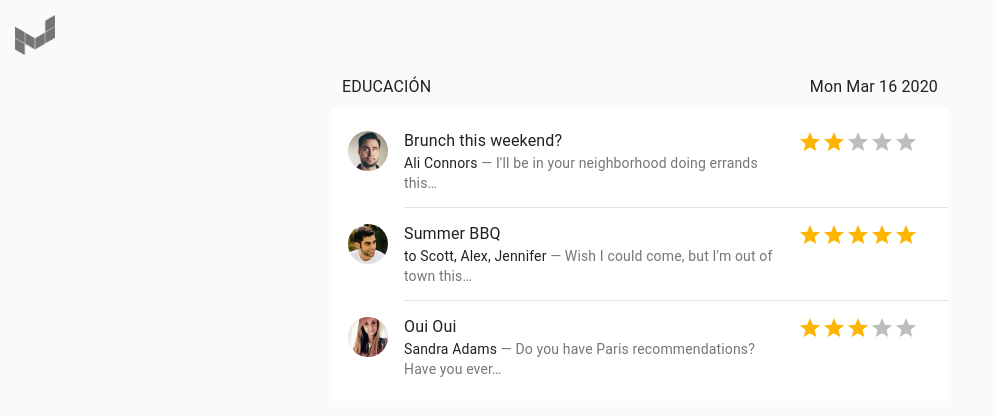
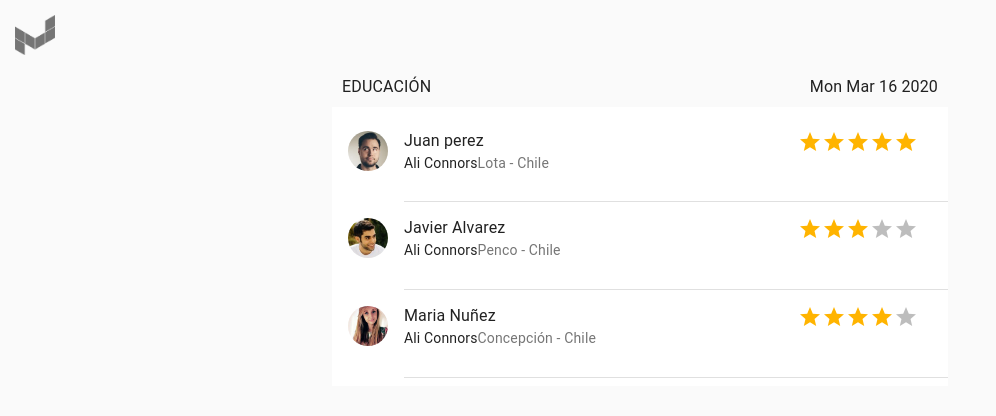
Before and after one commit to Sistema-profesionales/frontend-sistema-profesionales, a React (Create React App) app: page /listProfessionals in a window 1280 px wide. Shown: the top 416 px of the page, without its empty margins (0-996 px from the left). Built offline with nearby package versions, Linux system fonts and the light colour scheme; no server answers.

Commit message:
working with react context and hooks

```diff
--- a/src/components/listProfessionals/listItems.js
+++ b/src/components/listProfessionals/listItems.js
@@ -1,4 +1,4 @@
-import React from "react";
+import React, { useContext } from "react";
 import Rating from "@material-ui/lab/Rating";
 import Box from "@material-ui/core/Box";
 import ListItem from "@material-ui/core/ListItem";
@@ -9,6 +9,7 @@ import Avatar from "@material-ui/core/Avatar";
 import { List } from "@material-ui/core";
 import { makeStyles } from "@material-ui/core/styles";
 import Typography from "@material-ui/core/Typography";
+import { AppContext } from "../../context/ListProfessionalsContext";
 
 const useStyles = makeStyles(theme => ({
   root: {
@@ -23,14 +24,43 @@ const useStyles = makeStyles(theme => ({
 export default function AlignItemsList() {
   const classes = useStyles();
 
+  const { setopenFullScreenModal, setProfessionalSelected } = useContext(AppContext);
+  const data = [
+    {
+      name: "Juan perez",
+      img: "/img/avatars/1.jpg",
+      comune: "Lota - Chile",
+      ranking: 5
+    },
+    {
+      name: "Javier Alvarez",
+      img: "/img/avatars/2.jpg",
+      comune: "Penco - Chile",
+      ranking: 3
+    },
+    {
+      name: "Maria Nuñez",
+      img: "/img/avatars/3.jpg",
+      comune: "Concepción - Chile",
+      ranking: 4
+    }
+  ];
   return (
     <List className={classes.root}>
-      <ListItem alignItems="flex-start">
+      {data.map((e, i) => (
+        <div key={i}>
+          <ListItem
+            alignItems="flex-start"
+            onClick={() => {
+              setProfessionalSelected(e);
+              setopenFullScreenModal(true);
+            }}
+          >
             <ListItemAvatar>
-          <Avatar alt="Remy Sharp" src="/img/avatars/1.jpg" />
+              <Avatar alt="Remy Sharp" src={e.img} />
             </ListItemAvatar>
             <ListItemText
-          primary="Brunch this weekend?"
+              primary={e.name}
               secondary={
                 <React.Fragment>
                   <Typography
@@ -41,14 +71,14 @@ export default function AlignItemsList() {
                   >
                     Ali Connors
                   </Typography>
-              {" — I'll be in your neighborhood doing errands this…"}
+                  {e.comune}
                 </React.Fragment>
               }
             />
             <Box component="fieldset" mb={3} borderColor="transparent">
               <Rating
                 name="simple-controlled"
-            value={2}
+                value={e.ranking}
                 // onChange={(event, newValue) => {
                 //   setValue(newValue);
                 // }}
@@ -56,67 +86,8 @@ export default function AlignItemsList() {
             </Box>
           </ListItem>
           <Divider variant="inset" component="li" />
-      <ListItem alignItems="flex-start">
-        <ListItemAvatar>
-          <Avatar alt="Travis Howard" src="/img/avatars/2.jpg" />
-        </ListItemAvatar>
-        <ListItemText
-          primary="Summer BBQ"
-          secondary={
-            <React.Fragment>
-              <Typography
-                component="span"
-                variant="body2"
-                className={classes.inline}
-                color="textPrimary"
-              >
-                to Scott, Alex, Jennifer
-              </Typography>
-              {" — Wish I could come, but I'm out of town this…"}
-            </React.Fragment>
-          }
-        />
-        <Box component="fieldset" mb={3} borderColor="transparent">
-          <Rating
-            name="simple-controlled"
-            value={5}
-            // onChange={(event, newValue) => {
-            //   setValue(newValue);
-            // }}
-          />
-        </Box>
-      </ListItem>
-      <Divider variant="inset" component="li" />
-      <ListItem alignItems="flex-start">
-        <ListItemAvatar>
-          <Avatar alt="Cindy Baker" src="/img/avatars/3.jpg" />
-        </ListItemAvatar>
-        <ListItemText
-          primary="Oui Oui"
-          secondary={
-            <React.Fragment>
-              <Typography
-                component="span"
-                variant="body2"
-                className={classes.inline}
-                color="textPrimary"
-              >
-                Sandra Adams
-              </Typography>
-              {" — Do you have Paris recommendations? Have you ever…"}
-            </React.Fragment>
-          }
-        />
-        <Box component="fieldset" mb={3} borderColor="transparent">
-          <Rating
-            name="simple-controlled"
-            value={3}
-            // onChange={(event, newValue) => {
-            //   setValue(newValue);
-            // }}
-          />
-        </Box>
-      </ListItem>
+        </div>
+      ))}
     </List>
   );
 }
--- /dev/null
+++ b/src/components/listProfessionals/viewDisponibility.js
@@ -0,0 +1,59 @@
+import React, { useContext } from 'react';
+import { makeStyles } from '@material-ui/core/styles';
+import Dialog from '@material-ui/core/Dialog';
+import ListItemText from '@material-ui/core/ListItemText';
+import ListItem from '@material-ui/core/ListItem';
+import List from '@material-ui/core/List';
+import Divider from '@material-ui/core/Divider';
+import AppBar from '@material-ui/core/AppBar';
+import Toolbar from '@material-ui/core/Toolbar';
+import IconButton from '@material-ui/core/IconButton';
+import Typography from '@material-ui/core/Typography';
+import CloseIcon from '@material-ui/icons/Close';
+import Slide from '@material-ui/core/Slide';
+import { AppContext } from '../../context/ListProfessionalsContext';
+
+const useStyles = makeStyles(theme => ({
+  appBar: {
+    position: 'relative',
+  },
+  title: {
+    marginLeft: theme.spacing(2),
+    flex: 1,
+  },
+}));
+
+const Transition = React.forwardRef(function Transition(props, ref) {
+  return <Slide direction="up" ref={ref} {...props} />;
+});
+
+export default function FullScreenDialog() {
+  const classes = useStyles();
+  const { openFullScreenModal, setopenFullScreenModal, professionalSelected } = useContext(AppContext);
+
+  return (
+    <div>
+      <Dialog fullScreen open={openFullScreenModal} onClose={() => { setopenFullScreenModal(false) }} TransitionComponent={Transition}>
+        <AppBar className={classes.appBar}>
+          <Toolbar>
+            <IconButton edge="start" color="inherit" onClick={() => { setopenFullScreenModal(false) }} aria-label="close">
+              <CloseIcon />
+            </IconButton>
+            <Typography variant="h6" className={classes.title}>
+              Disponibilidad { professionalSelected ? professionalSelected.name : '' }
+            </Typography>
+          </Toolbar>
+        </AppBar>
+        <List>
+          <ListItem button>
+            <ListItemText primary="Phone ringtone" secondary="Titania" />
+          </ListItem>
+          <Divider />
+          <ListItem button>
+            <ListItemText primary="Default notification ringtone" secondary="Tethys" />
+          </ListItem>
+        </List>
+      </Dialog>
+    </div>
+  );
+}
--- /dev/null
+++ b/src/context/ListProfessionalsContext.js
@@ -0,0 +1,4 @@
+import { createContext } from "react";
+
+// creamos el contexto
+export const AppContext = createContext(null);
--- a/src/views/listProfessionals/index.js
+++ b/src/views/listProfessionals/index.js
@@ -1,10 +1,22 @@
-import React from "react";
+import React, { useState } from "react";
 import { Grid } from "@material-ui/core";
 import Typography from "@material-ui/core/Typography";
-import ListItems from '../../components/listProfessionals/listItems';
+import ListItems from "../../components/listProfessionals/listItems";
+import { AppContext } from "../../context/ListProfessionalsContext";
+import ViewDisponibility from '../../components/listProfessionals/viewDisponibility';
 
 export default function AlignItemsList() {
+  // definimos los state que deseamos modificar a través del provider
+  const [openFullScreenModal, setopenFullScreenModal] = useState(false);
+  const [professionalSelected, setProfessionalSelected] = useState(undefined);
   return (
+    // definimos el provider
+    <AppContext.Provider value={{
+      openFullScreenModal,
+      setopenFullScreenModal,
+      professionalSelected,
+      setProfessionalSelected
+      }}>
       <React.Fragment>
         <Grid container spacing={2}>
           <Grid item lg={6} xs={4}>
@@ -12,11 +24,13 @@ export default function AlignItemsList() {
           </Grid>
           <Grid item lg={6} xs={12}>
             <Typography component="legend" style={{ textAlign: "right" }}>
-            { new Date().toDateString() }
+              {new Date().toDateString()}
             </Typography>
           </Grid>
           <ListItems></ListItems>
+          <ViewDisponibility />
         </Grid>
       </React.Fragment>
+    </AppContext.Provider>
   );
 }
```
Lines whose indentation alone changed are shown as unchanged.
